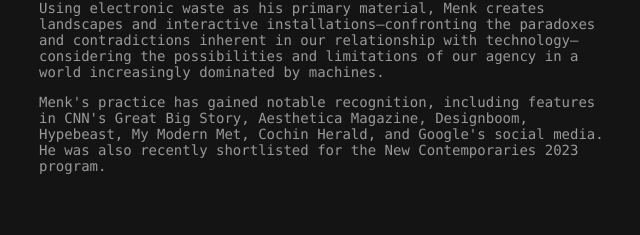
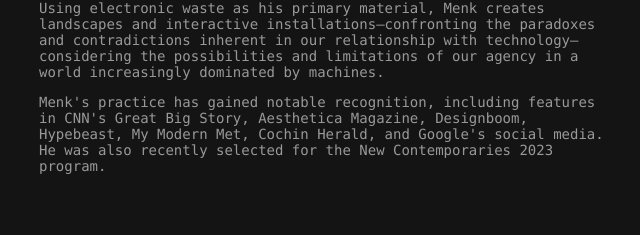
Before and after one commit to WirelessBiscuits/V2, a plain HTML site: page index.html in a window 1280 px wide. Shown: the part 1439-1674 px from the top of the page, 33-673 px from the left. Drawn offline with Linux system fonts and the light colour scheme.

Commit message:
Update index.html

```diff
--- a/index.html
+++ b/index.html
@@ -46,7 +46,7 @@
 				 the paradoxes and contradictions inherent in our relationship with technology—considering the possibilities and
 				 limitations of our agency in a world increasingly dominated by machines.</p>
 			<p>Menk's practice has gained notable recognition, including features in CNN's Great Big Story, Aesthetica Magazine, Designboom,
-				Hypebeast, My Modern Met, Cochin Herald, and Google's social media. He was also recently shortlisted for the New Contemporaries 2023 program.</p>
+				Hypebeast, My Modern Met, Cochin Herald, and Google's social media. He was also recently selected for the New Contemporaries 2023 program.</p>
 		</div>
 	</div>
 
```
